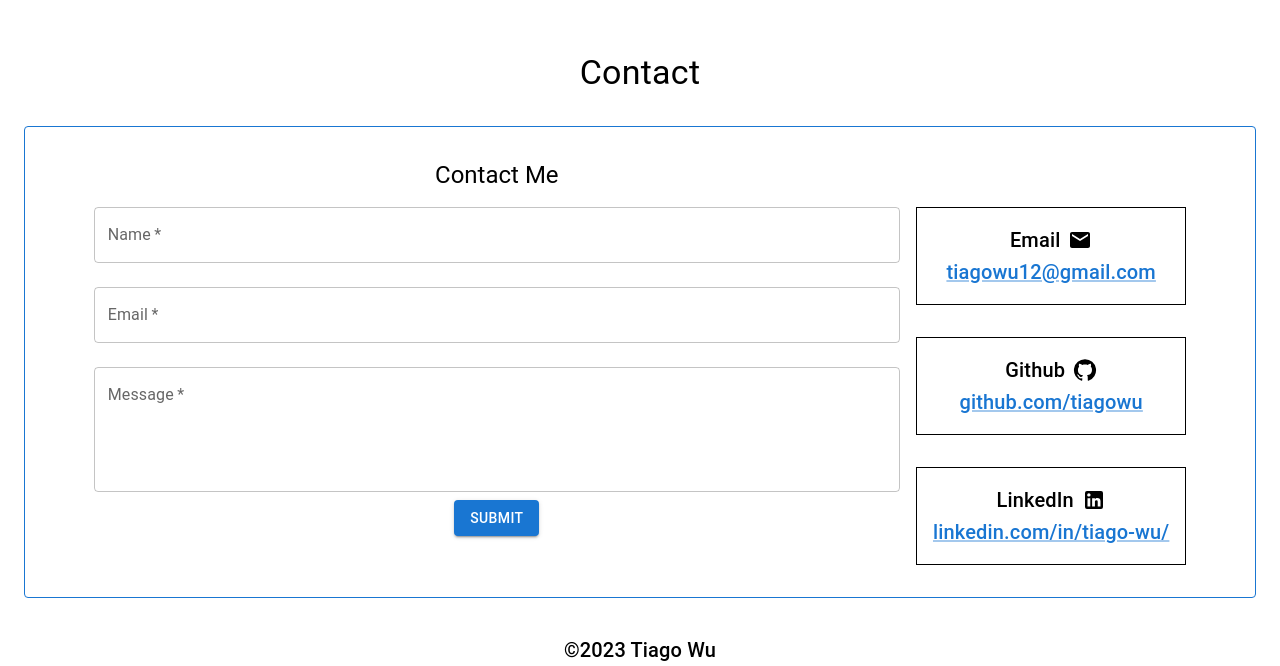
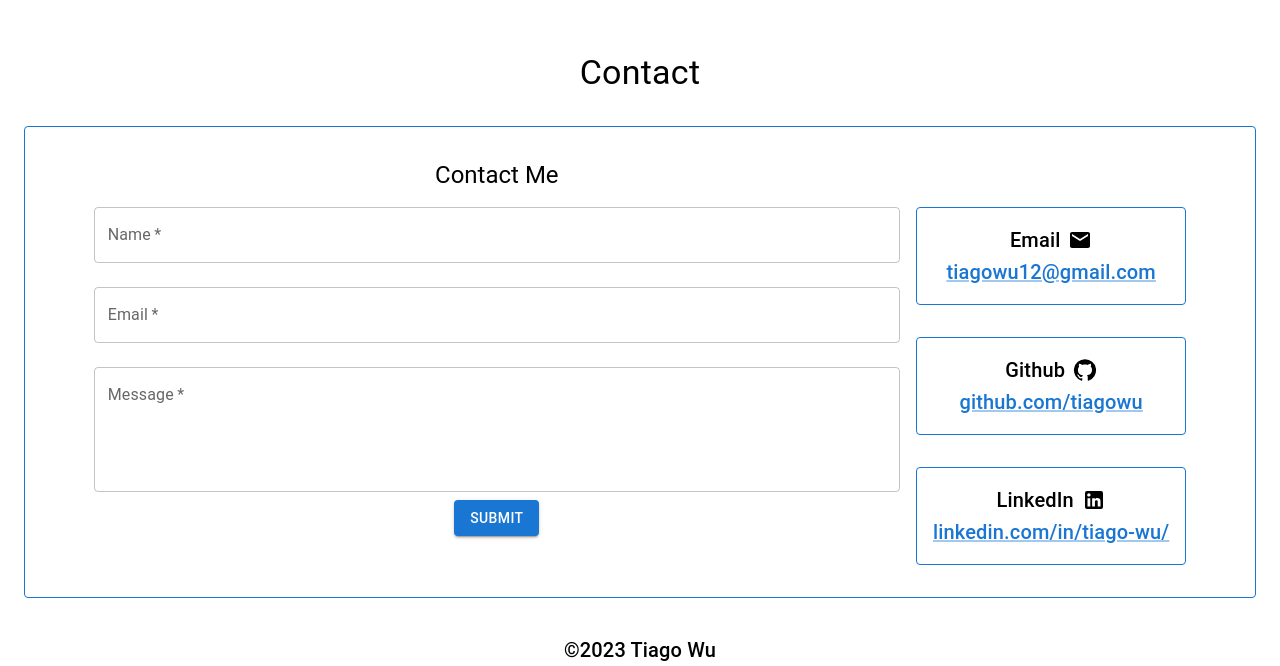
Before and after one commit to tiagowu/portfolio-website, a React (Create React App) app: page / in a window 1280 px wide. Shown: the part 3919-4585 px from the top of the page. Built offline with nearby package versions, Linux system fonts and the light colour scheme; no server answers.

Commit message:
Refactor ContactBox component

```diff
--- a/src/components/ContactBox.jsx
+++ b/src/components/ContactBox.jsx
@@ -1,8 +1,10 @@
-import { Box, Typography, Link } from "@mui/material";
+import { Box, Typography, Link, useTheme } from "@mui/material";
 
 const ContactBox = ({ label, content, icon: Icon }) => {
+  const theme = useTheme();
+
   return (
-    <Box display="flex" flexDirection="column" alignItems="center" justifyContent="center" textAlign="center" border="1px solid black" padding="16px">
+    <Box display="flex" flexDirection="column" p="16px" border={`1px solid ${theme.palette.primary.main}`} borderRadius={1}>
       <Box display="flex" alignItems="center" justifyContent="center">
         <Typography variant="h6" mr={1}>
           {label}
```
